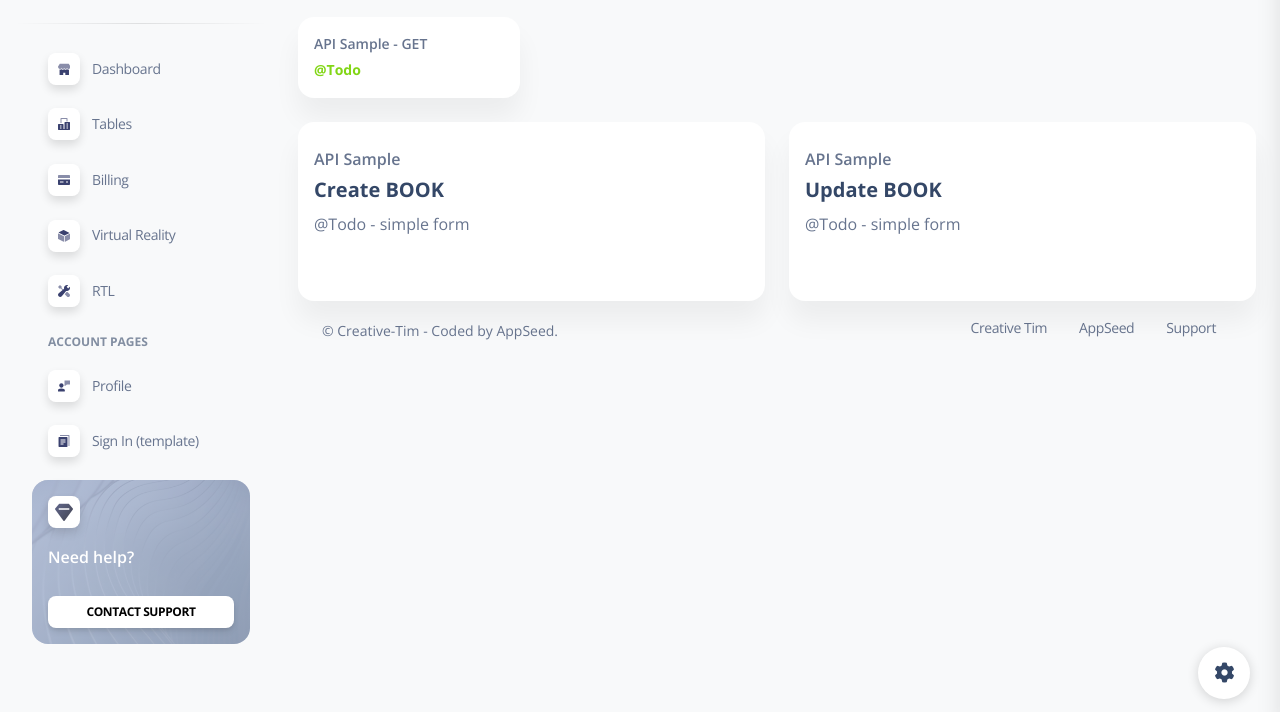
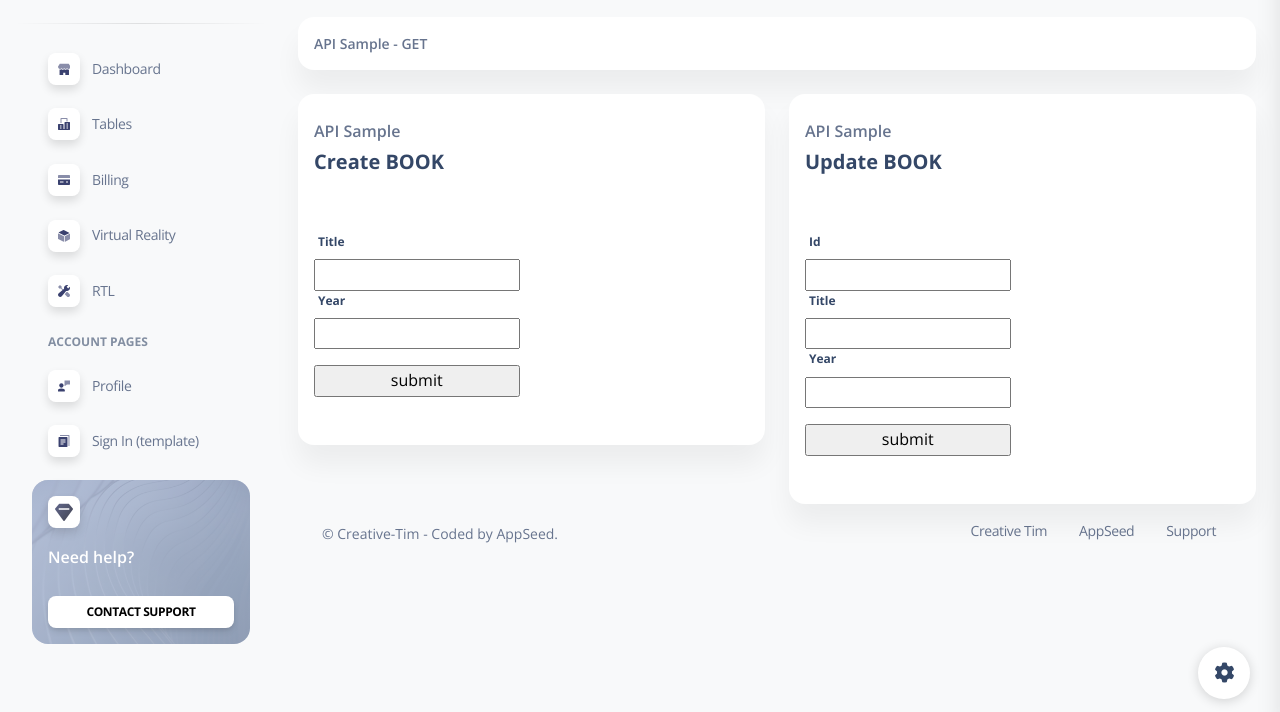
Before and after one commit to app-generator/devtool-django-api-generator, a Django app: template apps/templates/home/api-view.html in a window 1280 px wide. Shown: the part 71-783 px from the top of the page. Run offline with Django 3.2, Linux system fonts and the light colour scheme; the template is opened without the code that fills it, so the values that code supplies are empty; some libraries are stand-ins or nearby versions.

Commit message:
api view

```diff
--- a/apps/templates/home/api-view.html
+++ b/apps/templates/home/api-view.html
@@ -11,7 +11,7 @@
 
       <div class="row">
 
-        <div class="col-xl-3 col-sm-6 mb-xl-0 mb-4">
+        <div class="col-xl-12 col-sm-6 mb-xl-0 mb-4">
           <div class="card">
             <div class="card-body p-3">
               <div class="row">
@@ -21,8 +21,7 @@
                         API Sample - GET
                     </p>
                     <h5 class="font-weight-bolder mb-0">
-                      <span class="text-success text-sm font-weight-bolder">
-                        @Todo
+                      <span id="book-container" class="text-sm font-weight-bolder">
                       </span>
                     </h5>
                   </div>
@@ -50,7 +49,16 @@
                         Create BOOK
                     </h5>
                     <p class="mb-5">
-                        @Todo - simple form
+                        <form id="create-form" class="d-flex flex-column" >{% csrf_token %}
+                            <label for="title">Title</label>
+                            <input name="title" id="title" />
+
+                            <label for="year">Year</label>
+                            <input name="year" id="year" />
+
+                            <input type="submit" class="mt-3" value="submit">
+                        </form>
+                        <div id="create-error" class="mt-3 text-danger"></div>
                     </p>
                   </div>
                 </div>
@@ -74,7 +82,19 @@
                           Update BOOK
                       </h5>
                       <p class="mb-5">
-                          @Todo - simple form
+                          <form id="update-form" class="d-flex flex-column" >{% csrf_token %}
+                            <label for="id">Id</label>
+                            <input name="id" id="id" />
+
+                            <label for="title">Title</label>
+                            <input name="title" id="title" />
+
+                            <label for="year">Year</label>
+                            <input name="year" id="year" />
+
+                            <input type="submit" class="mt-3" value="submit">
+                          </form>
+                          <div id="update-error" class="mt-3 text-danger"></div>
                       </p>
                     </div>
                   </div>
@@ -97,174 +117,92 @@
 
   <script src="{{ ASSETS_ROOT }}/js/plugins/chartjs.min.js"></script>
   <script>
-    var ctx = document.getElementById("chart-bars").getContext("2d");
 
-    new Chart(ctx, {
-      type: "bar",
-      data: {
-        labels: ["Apr", "May", "Jun", "Jul", "Aug", "Sep", "Oct", "Nov", "Dec"],
-        datasets: [{
-          label: "Sales",
-          tension: 0.4,
-          borderWidth: 0,
-          borderRadius: 4,
-          borderSkipped: false,
-          backgroundColor: "#fff",
-          data: [450, 200, 100, 220, 500, 100, 400, 230, 500],
-          maxBarThickness: 6
-        }, ],
-      },
-      options: {
-        responsive: true,
-        maintainAspectRatio: false,
-        plugins: {
-          legend: {
-            display: false,
-          }
-        },
-        interaction: {
-          intersect: false,
-          mode: 'index',
-        },
-        scales: {
-          y: {
-            grid: {
-              drawBorder: false,
-              display: false,
-              drawOnChartArea: false,
-              drawTicks: false,
-            },
-            ticks: {
-              suggestedMin: 0,
-              suggestedMax: 500,
-              beginAtZero: true,
-              padding: 15,
-              font: {
-                size: 14,
-                family: "Open Sans",
-                style: 'normal',
-                lineHeight: 2
-              },
-              color: "#fff"
-            },
-          },
-          x: {
-            grid: {
-              drawBorder: false,
-              display: false,
-              drawOnChartArea: false,
-              drawTicks: false
-            },
-            ticks: {
-              display: false
-            },
-          },
-        },
-      },
-    });
+    let token = ''
+    // login jwt
+    fetch('/login/jwt/',{
+        method: 'POST',
+        body: JSON.stringify({
+            username: 'saj',
+            password: '123'
+        }),
+        headers: {
+            'Content-Type': 'application/json'
+        }
+    })
+        .then((response) => response.json())
+        .then((res) => {
+            token = res.token
+        })
+        .catch((err) => {console.log(err)})
 
+    // fetch data
+    fetch('/api/books/',{
+        method: 'GET'
+    })
+        .then((response) => {
+            if(!response.ok)
+                return response.text().then(text => { throw new Error(text) })
+            else
+                return response.json()
+        })
+        .then((res) => {
+            const dataContainer = document.getElementById('book-container')
+            console.log(res)
 
-    var ctx2 = document.getElementById("chart-line").getContext("2d");
+            res.data.map((d) => {
+                Object.keys(d).map((key) => {
+                    dataContainer.textContent += key + ": " + d[key] + ", "
+                })
+            })
+        })
+        .catch((err) => {
+            console.log(err)
+        })
 
-    var gradientStroke1 = ctx2.createLinearGradient(0, 230, 0, 50);
+        document.getElementById('create-form').onsubmit = (e) => {
+            e.preventDefault()
+            fetch('/api/books/',{
+                method: 'POST',
+                body: new FormData(e.target),
+                headers: {'Authorization' : `token ${token}`}
+            })
+                .then((response) => {
+                    if(!response.ok)
+                        return response.text().then(text => { throw new Error(text) })
+                    else
+                        return response.json()
+                })
+                .then((res) => {
+                    console.log(res)
+                })
+                .catch((err) => {
+                    document.getElementById('create-error').textContent = err
+                })
+        }
 
-    gradientStroke1.addColorStop(1, 'rgba(203,12,159,0.2)');
-    gradientStroke1.addColorStop(0.2, 'rgba(72,72,176,0.0)');
-    gradientStroke1.addColorStop(0, 'rgba(203,12,159,0)'); //purple colors
+        document.getElementById('update-form').onsubmit = (e) => {
+            e.preventDefault()
+            const formData = new FormData(e.target)
 
-    var gradientStroke2 = ctx2.createLinearGradient(0, 230, 0, 50);
-
-    gradientStroke2.addColorStop(1, 'rgba(20,23,39,0.2)');
-    gradientStroke2.addColorStop(0.2, 'rgba(72,72,176,0.0)');
-    gradientStroke2.addColorStop(0, 'rgba(20,23,39,0)'); //purple colors
-
-    new Chart(ctx2, {
-      type: "line",
-      data: {
-        labels: ["Apr", "May", "Jun", "Jul", "Aug", "Sep", "Oct", "Nov", "Dec"],
-        datasets: [{
-            label: "Mobile apps",
-            tension: 0.4,
-            borderWidth: 0,
-            pointRadius: 0,
-            borderColor: "#cb0c9f",
-            borderWidth: 3,
-            backgroundColor: gradientStroke1,
-            fill: true,
-            data: [50, 40, 300, 220, 500, 250, 400, 230, 500],
-            maxBarThickness: 6
-
-          },
-          {
-            label: "Websites",
-            tension: 0.4,
-            borderWidth: 0,
-            pointRadius: 0,
-            borderColor: "#575f9a",
-            borderWidth: 3,
-            backgroundColor: gradientStroke2,
-            fill: true,
-            data: [30, 90, 40, 140, 290, 290, 340, 230, 400],
-            maxBarThickness: 6
-          },
-        ],
-      },
-      options: {
-        responsive: true,
-        maintainAspectRatio: false,
-        plugins: {
-          legend: {
-            display: false,
-          }
-        },
-        interaction: {
-          intersect: false,
-          mode: 'index',
-        },
-        scales: {
-          y: {
-            grid: {
-              drawBorder: false,
-              display: true,
-              drawOnChartArea: true,
-              drawTicks: false,
-              borderDash: [5, 5]
-            },
-            ticks: {
-              display: true,
-              padding: 10,
-              color: '#b2b9bf',
-              font: {
-                size: 11,
-                family: "Open Sans",
-                style: 'normal',
-                lineHeight: 2
-              },
-            }
-          },
-          x: {
-            grid: {
-              drawBorder: false,
-              display: false,
-              drawOnChartArea: false,
-              drawTicks: false,
-              borderDash: [5, 5]
-            },
-            ticks: {
-              display: true,
-              color: '#b2b9bf',
-              padding: 20,
-              font: {
-                size: 11,
-                family: "Open Sans",
-                style: 'normal',
-                lineHeight: 2
-              },
-            }
-          },
-        },
-      },
-    });
+            fetch(`/api/books/${formData.get('id')}/`,{
+                method: 'PUT',
+                body: formData,
+                headers: {'Authorization' : `token ${token}`}
+            })
+                .then((response) => {
+                    if(!response.ok)
+                        return response.text().then(text => { throw new Error(text) })
+                    else
+                        return response.json()
+                })
+                .then((res) => {
+                    console.log(res)
+                })
+                .catch((err) => {
+                    document.getElementById('update-error').textContent = err
+                })
+        }
   </script>
 
 {% endblock javascripts %}
```
